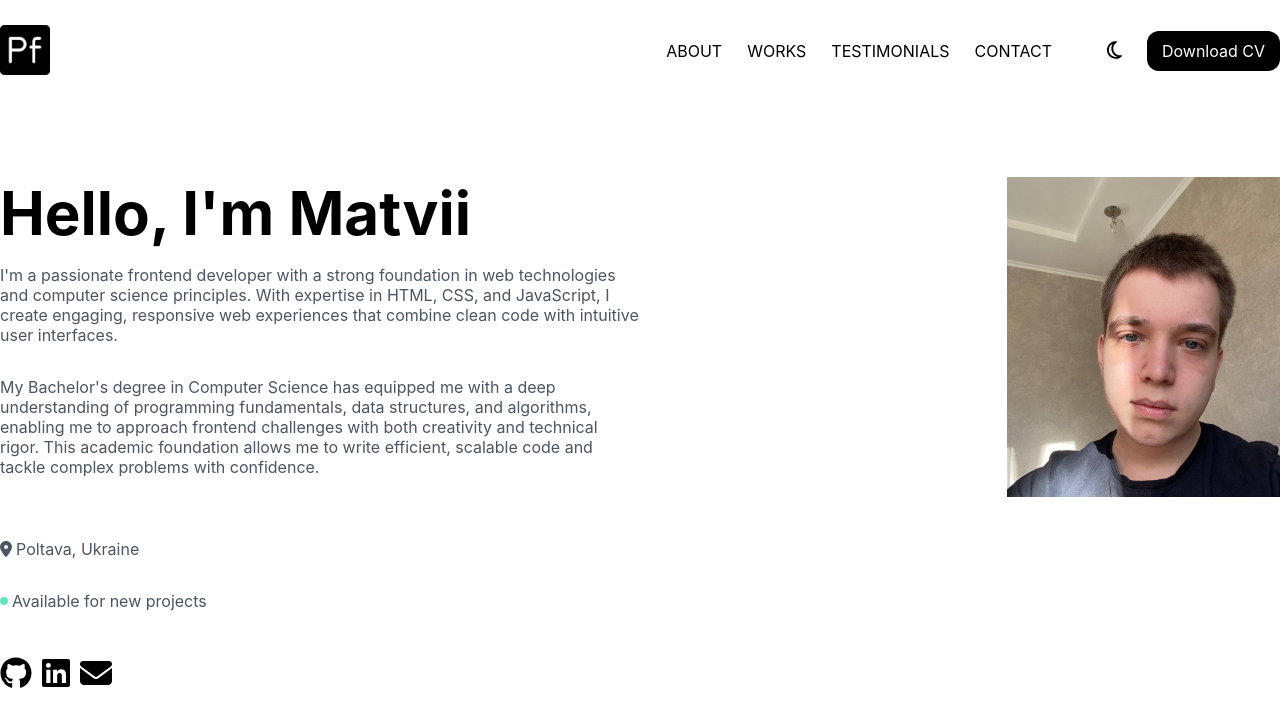
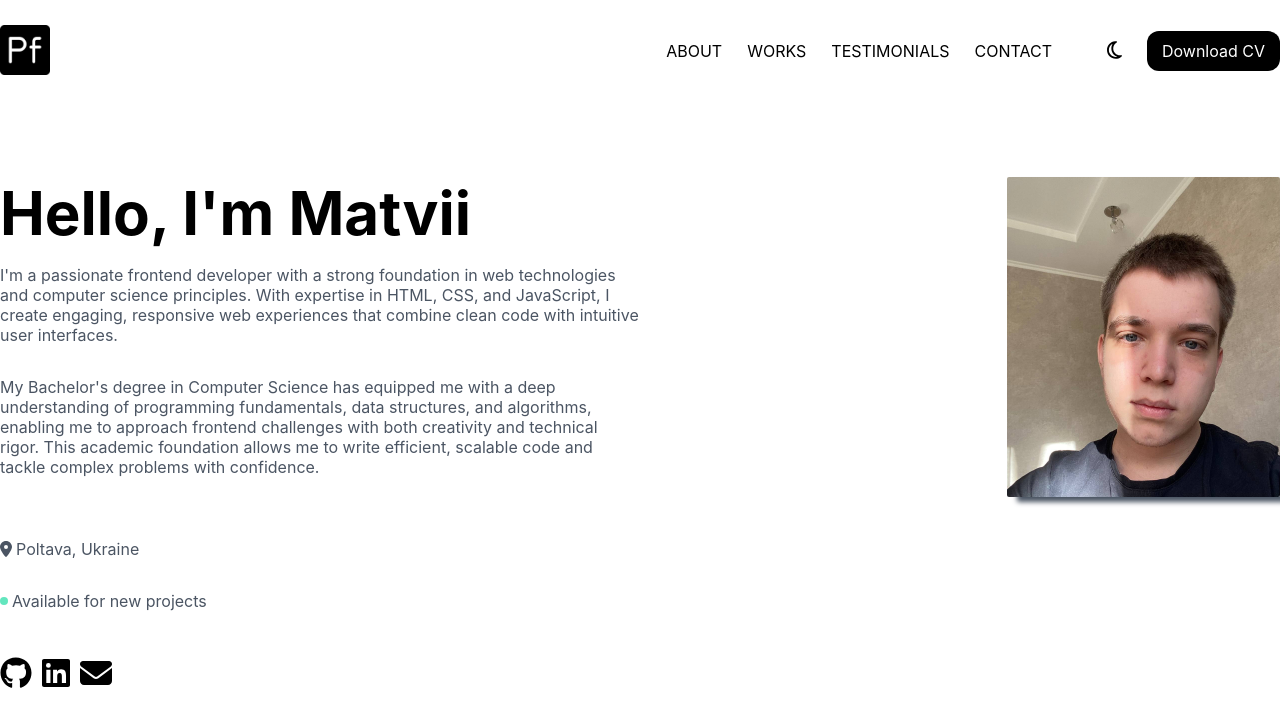
Before and after one commit to matviifed/Portfolio, a React (Create React App) app: page / in a window 1280 px wide. Shown: the top 726 px of the page. Built offline with nearby package versions, Linux system fonts and the light colour scheme.

Commit message:
small fix

```diff
--- a/src/App.css
+++ b/src/App.css
@@ -155,6 +155,8 @@ body.dark-theme {
   max-width: 17.5rem;
   max-height: 20rem;
   object-fit: cover;
+  box-shadow: 10px 5px 5px #4B5563;
+  border-radius: 2px;
 }
 
 .row{
```
